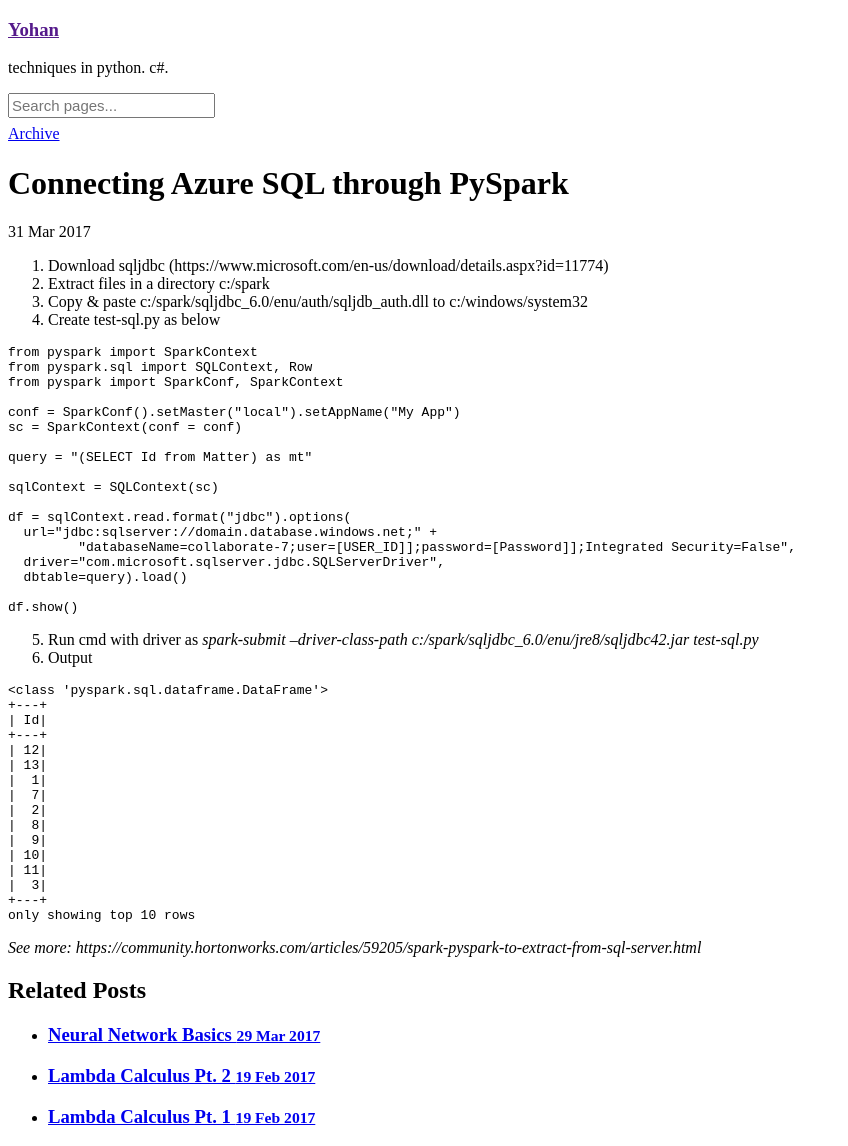
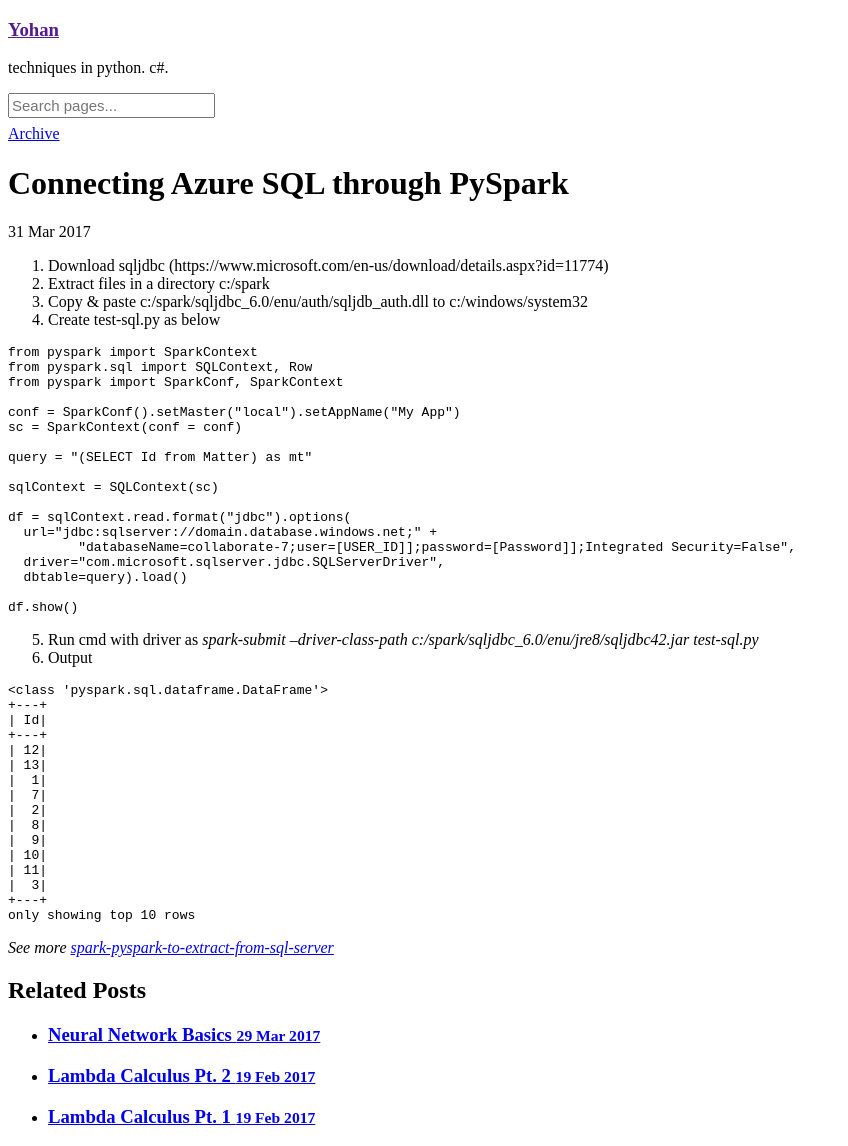
Before and after one commit to yohancheong/yohancheong.github.io, a Jekyll site: the page built from _posts/2017-03-31-connecting-azure-sql-from-pyspark.md, in a window 1280 px wide. Shown: the whole page, without its empty margins (0-848 px from the left). Built offline with Jekyll 4.4.1, drawn with Linux system fonts in a browser that asks for light colours; part of the change alters nothing that is shown.

Commit message:
Updating the link

````diff
--- a/_posts/2017-03-31-connecting-azure-sql-from-pyspark.md
+++ b/_posts/2017-03-31-connecting-azure-sql-from-pyspark.md
@@ -52,4 +52,4 @@ df.show()
 only showing top 10 rows
 ```
 
-*See more: https://community.hortonworks.com/articles/59205/spark-pyspark-to-extract-from-sql-server.html*
+*See more [spark-pyspark-to-extract-from-sql-server](https://community.hortonworks.com/articles/59205/spark-pyspark-to-extract-from-sql-server.html)*
````
